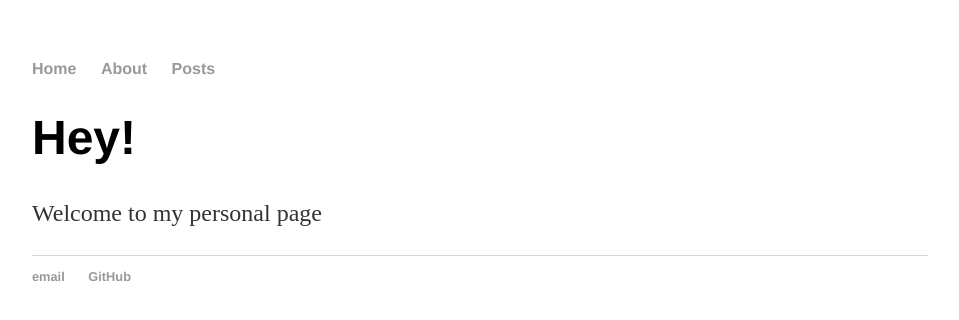
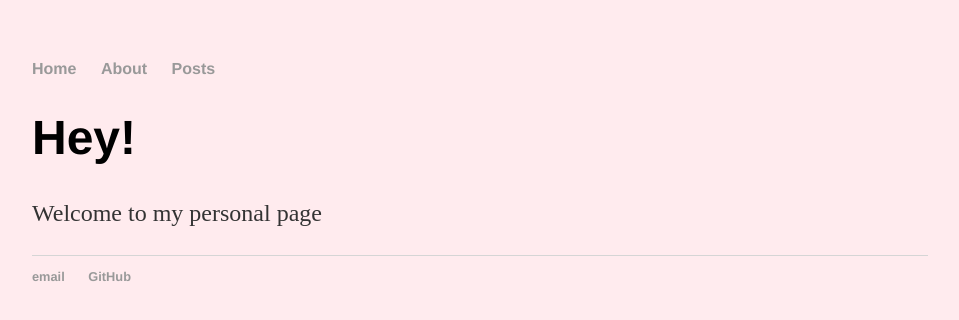
Before and after one commit to aayushagarwal25/aayushagarwal25.github.io, a Jekyll site: the page built from index.html, in a window 1280 px wide. Shown: the top 320 px of the page, without its empty margins (160-1119 px from the left). Built offline with Jekyll 4.4.1, drawn with Linux system fonts in a browser that asks for light colours.

Commit message:
Update main.css

```diff
--- a/css/main.css
+++ b/css/main.css
@@ -1,6 +1,7 @@
 body {
     margin: 60px auto;
     width: 70%;
+    background: #FFEBEE;
 }
 nav ul, footer ul {
     font-family:'Helvetica', 'Arial', 'Sans-Serif';
```
